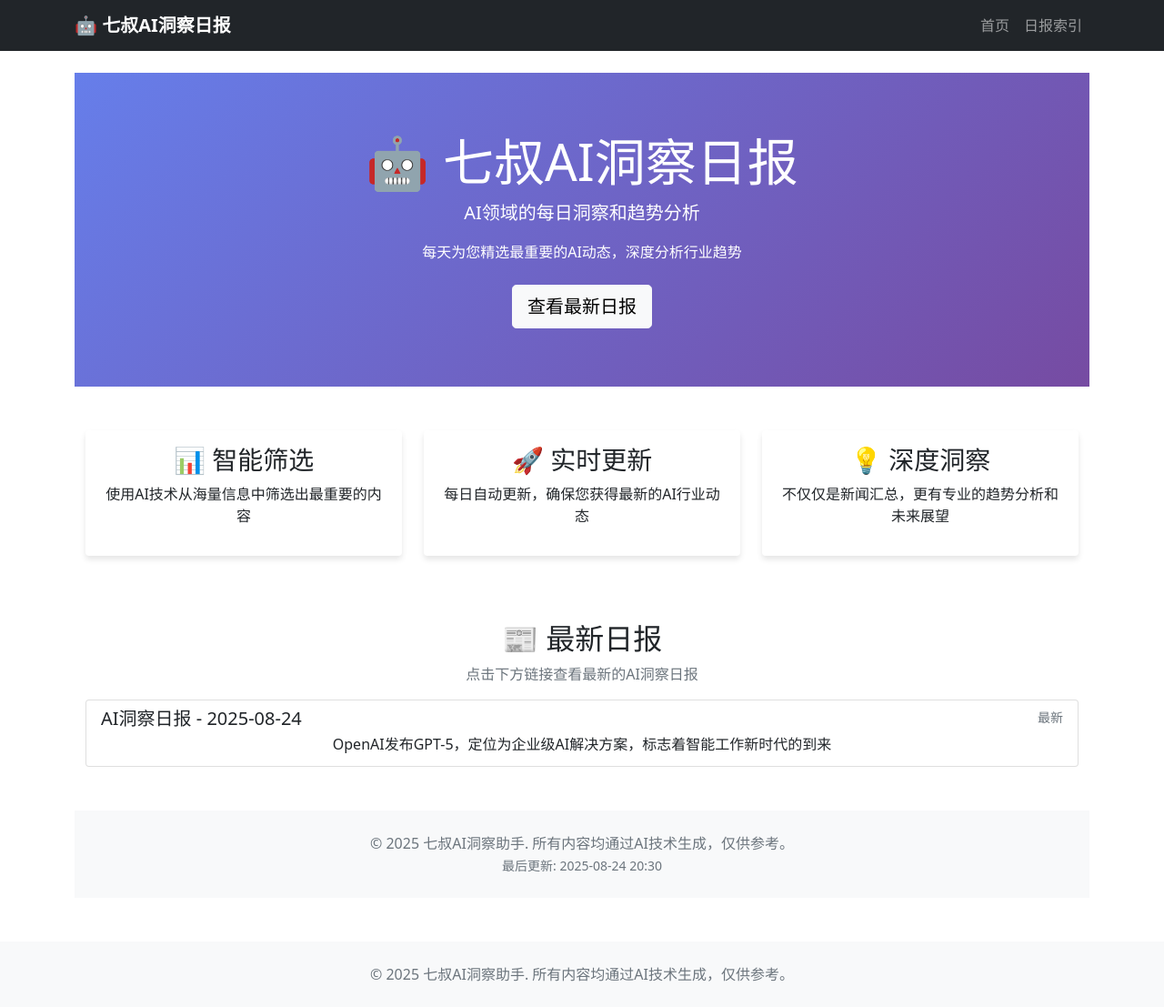
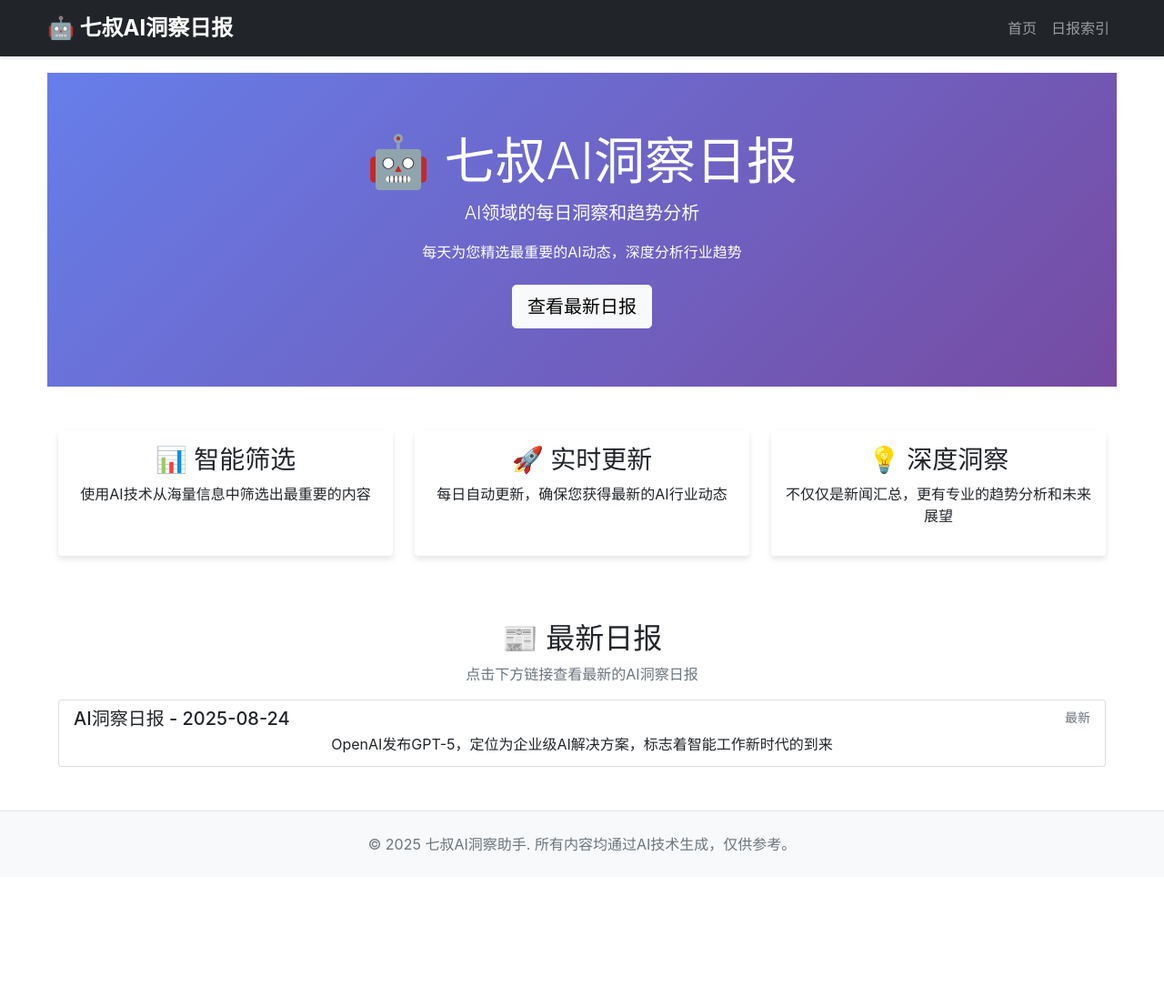
Before and after one commit to SantosCNA/AI-Daily, a Jekyll site: the page built from index.html, in a window 1280 px wide and 1107 px high. Shown: the whole window at 91% size. Built offline with Jekyll 4.4.1, drawn with Linux system fonts in a browser that asks for light colours.

Commit message:
🔧 全面修复首页和索引页问题：1.修复首页按钮链接指向最新日报 2.修复索引页链接前缀 3.优化页面样式和布局 4.完善首页结构避免HTML冲突

```diff
--- a/_layouts/page.html
+++ b/_layouts/page.html
@@ -7,10 +7,28 @@
     <meta name="description" content="{{ page.description | default: 'AI领域的每日洞察和趋势分析' }}">
     <link rel="stylesheet" href="https://cdn.jsdelivr.net/npm/bootstrap@5.1.3/dist/css/bootstrap.min.css">
     <style>
-        body { padding-top: 2rem; }
-        .navbar-brand { font-weight: bold; }
-        .content { min-height: 70vh; }
-        .footer { margin-top: 3rem; }
+        body {
+            padding-top: 2rem;
+            font-family: -apple-system, BlinkMacSystemFont, "Segoe UI", Roboto, "Helvetica Neue", Arial, sans-serif;
+        }
+        .navbar-brand {
+            font-weight: bold;
+            font-size: 1.5rem;
+        }
+        .content {
+            min-height: 70vh;
+            padding-top: 2rem;
+        }
+        .footer {
+            margin-top: 3rem;
+            border-top: 1px solid #dee2e6;
+        }
+        .navbar {
+            box-shadow: 0 2px 4px rgba(0,0,0,.1);
+        }
+        .container {
+            max-width: 1200px;
+        }
     </style>
 </head>
 <body>
--- a/index.html
+++ b/index.html
@@ -3,28 +3,36 @@
 title: 七叔AI洞察日报
 ---
 
-<!DOCTYPE html>
-<html lang="zh-CN">
-<head>
-    <meta charset="UTF-8">
-    <meta name="viewport" content="width=device-width, initial-scale=1.0">
-    <title>{{ page.title }}</title>
-    <meta name="description" content="AI领域的每日洞察和趋势分析">
-    <link rel="stylesheet" href="https://cdn.jsdelivr.net/npm/bootstrap@5.1.3/dist/css/bootstrap.min.css">
 <style>
-        body { padding-top: 2rem; }
-        .hero { background: linear-gradient(135deg, #667eea 0%, #764ba2 100%); color: white; padding: 4rem 0; }
-        .feature-card { border: none; box-shadow: 0 4px 6px rgba(0,0,0,0.1); transition: transform 0.3s; }
-        .feature-card:hover { transform: translateY(-5px); }
+    .hero {
+        background: linear-gradient(135deg, #667eea 0%, #764ba2 100%);
+        color: white;
+        padding: 4rem 0;
+        margin-top: -2rem;
+    }
+    .feature-card {
+        border: none;
+        box-shadow: 0 4px 6px rgba(0,0,0,0.1);
+        transition: transform 0.3s;
+    }
+    .feature-card:hover {
+        transform: translateY(-5px);
+    }
+    .list-group-item {
+        border: 1px solid rgba(0,0,0,.125);
+        border-radius: 0.375rem;
+    }
+    .list-group-item:hover {
+        background-color: rgba(0,0,0,.075);
+    }
 </style>
-</head>
-<body>
+
 <div class="hero text-center">
     <div class="container">
         <h1 class="display-4">🤖 七叔AI洞察日报</h1>
         <p class="lead">AI领域的每日洞察和趋势分析</p>
         <p class="mb-4">每天为您精选最重要的AI动态，深度分析行业趋势</p>
-            <a href="/AI-Daily/digest/" class="btn btn-light btn-lg">查看最新日报</a>
+        <a href="/AI-Daily/digest/2025-08-24/" class="btn btn-light btn-lg">查看最新日报</a>
     </div>
 </div>
 
@@ -72,14 +80,3 @@
         </div>
     </div>
 </div>
-
-    <footer class="bg-light py-4 mt-5">
-        <div class="container text-center">
-            <p class="text-muted mb-0">© 2025 七叔AI洞察助手. 所有内容均通过AI技术生成，仅供参考。</p>
-            <p class="text-muted mb-0"><small>最后更新: 2025-08-24 20:30</small></p>
-        </div>
-    </footer>
-
-    <script src="https://cdn.jsdelivr.net/npm/bootstrap@5.1.3/dist/js/bootstrap.bundle.min.js"></script>
-</body>
-</html>
```
Also changed, not shown: digest/index.html (+4 -4 lines). Lines whose indentation alone changed are shown as unchanged.
